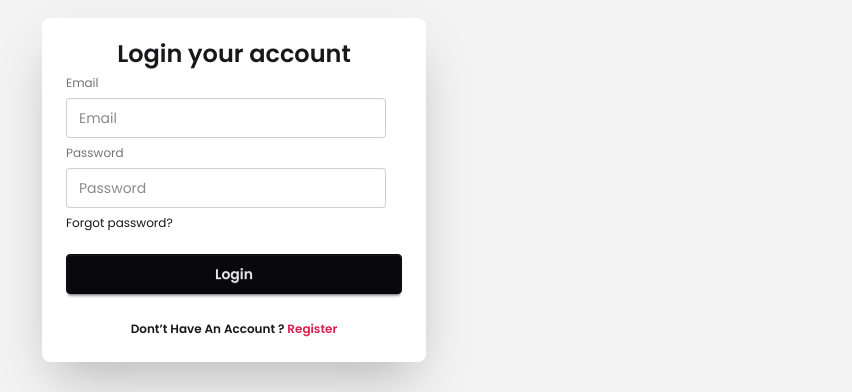
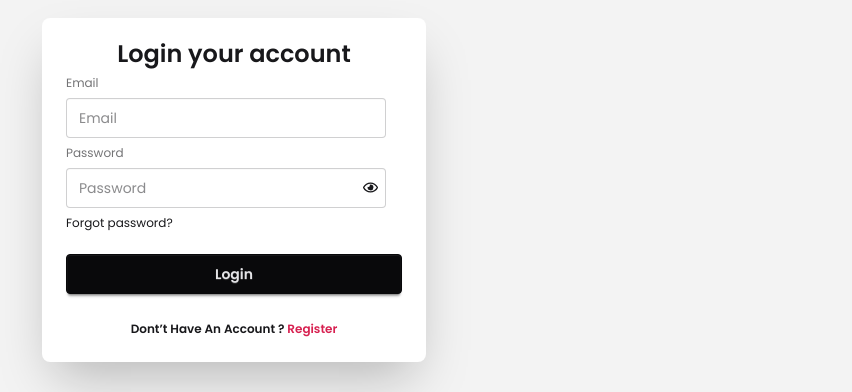
Before and after one commit to Rashikchowdhury/Dragon-news, a React (Vite) app: page /auth/login in a window 1280 px wide. Shown: the part 239-631 px from the top of the page, without its empty margins (406-1258 px from the left). Built offline with nearby package versions, Linux system fonts and the light colour scheme; no server answers.

Commit message:
sign up and sign in feature implemented with firebase

```diff
--- a/src/Provider/AuthProvider.jsx
+++ b/src/Provider/AuthProvider.jsx
@@ -1,9 +1,21 @@
 import React from 'react';
 import { AuthContext } from './AuthContext';
+import { createUserWithEmailAndPassword, signInWithEmailAndPassword } from 'firebase/auth';
+import { auth } from '../Firebase/firebase.config';
 
 const AuthProvider = ({ children }) => {
+
+    const signUpUser = (email, password) => {
+        return createUserWithEmailAndPassword(auth, email, password);
+    }
+
+    const signInUser = (email, password) => {
+        return signInWithEmailAndPassword(auth, email, password)
+    }
+
     const authData = {
-        name: "rashik"
+        signUpUser,
+        signInUser
     }
 
     return (
--- a/src/componets/LatestNews.jsx
+++ b/src/componets/LatestNews.jsx
@@ -7,7 +7,7 @@ const LatestNews = () => {
             <p className='bg-secondary text-white p-2'>Latest</p>
             <Marquee pauseOnHover={true}>
                 <p className='font-semibold'>
-                    Lorem ipsum dolor sit amet consectetur adipisicing elit. Ea itaque ut similique cumque, earum aut consequuntur quisquam nostrum, nisi praesentium impedit incidunt
+                    Lorem ipsum dolor sit amet consectetur adipisicing elit. Mollitia consequuntur autem modi corrupti similique architecto provident dignissimos! Libero, magni alias!
                 </p>
             </Marquee>
         </div>
--- a/src/pages/Login.jsx
+++ b/src/pages/Login.jsx
@@ -1,7 +1,31 @@
-import React from 'react';
+import React, { use, useState } from 'react';
 import { Link } from 'react-router';
+import { FaRegEye, FaEyeSlash } from "react-icons/fa";
+import { AuthContext } from '../Provider/AuthContext';
 
 const Login = () => {
+    const { signInUser } = use(AuthContext)
+
+    const handleSignIn = (e) => {
+        e.preventDefault()
+
+        const email = e.target.email.value;
+        const password = e.target.password.value;
+
+        signInUser(email, password)
+        .then(result => {
+            console.log(result)
+        })
+        .catch(error => {
+            alert(error)
+        })
+    }
+
+    const [showPass, setShowPass] = useState(true)
+
+    const showPassword = () => {
+        setShowPass(!showPass)
+    }
 
     return (
         <div className="flex justify-center h-[80vh] items-center">
@@ -9,7 +33,7 @@ const Login = () => {
                 <h2 className="font-semibold text-2xl text-center">
                     Login your account
                 </h2>
-                <fieldset className="fieldset card-body">
+                <form onSubmit={handleSignIn} className="fieldset card-body">
                     {/* email  */}
                     <label className="label">Email</label>
                     <input
@@ -21,13 +45,23 @@ const Login = () => {
                     />
                     {/* passowrd  */}
                     <label className="label">Password</label>
+                    <div className='relative'>
                         <input
                             name="password"
-                        type="password"
+                            type={showPass ? "password" : "text"}
                             className="input"
                             placeholder="Password"
                             required
                         />
+                        <button onClick={showPassword} type='button' className='absolute right-6 top-3' >
+                            {
+                                showPass ?
+                                    <FaRegEye size={15} />
+                                    :
+                                    <FaEyeSlash size={15} />
+                            }
+                        </button>
+                    </div>
                     <div>
                         <a className="link link-hover">Forgot password?</a>
                     </div>
@@ -41,7 +75,7 @@ const Login = () => {
                             Register
                         </Link>
                     </p>
-                </fieldset>
+                </form>
             </div>
         </div>
     );
--- a/src/pages/Register.jsx
+++ b/src/pages/Register.jsx
@@ -1,18 +1,35 @@
-import React from 'react';
+import React, { use } from 'react';
 import { Link } from 'react-router';
+import { AuthContext } from '../Provider/AuthContext';
 
 const Register = () => {
+    const { signUpUser } = use(AuthContext)
+
+    const handleRegister = (e) => {
+        e.preventDefault()
+
+        const name = e.target.name.value;
+        const email = e.target.email.value;
+        const password = e.target.password.value;
+        const photo_url = e.target.photo_url.value;
+
+        signUpUser(email, password)
+        .then(result => console.log(result))
+        .catch(error => alert(error))
+
+    }
+
     return (
         <div className="flex justify-center h-[80vh] items-center">
             <div className="card bg-base-100 w-full max-w-sm shrink-0 shadow-2xl py-5">
                 <h2 className="font-semibold text-2xl text-center">
                     Register your account
                 </h2>
-                <fieldset className="fieldset card-body">
+                <form onSubmit={handleRegister} className="fieldset card-body">
                     {/* Name  */}
                     <label className="label">Name</label>
                     <input
-                        name="Name"
+                        name="name"
                         type="text"
                         className="input"
                         placeholder="Name"
@@ -21,7 +38,7 @@ const Register = () => {
                     {/* photo_url  */}
                     <label className="label">Photo_url</label>
                     <input
-                        name="Photo_url"
+                        name="photo_url"
                         type="text"
                         className="input"
                         placeholder="Photo_url"
@@ -55,7 +72,7 @@ const Register = () => {
                             Login
                         </Link>
                     </p>
-                </fieldset>
+                </form>
             </div>
         </div>
     );
```
Lines whose indentation alone changed are shown as unchanged.
